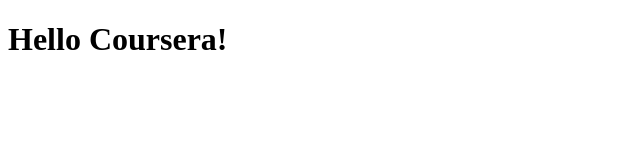
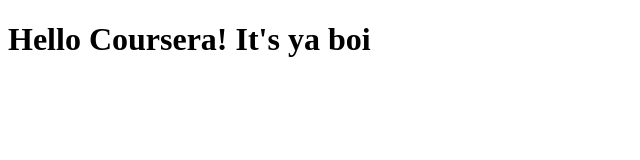
Before and after one commit to A1iA5hraf/coursera-test, a plain HTML site: page site/index.html in a window 1280 px wide. Shown: the whole page, without its empty margins (0-640 px from the left). Drawn offline with Linux system fonts and the light colour scheme.

Commit message:
A small addition to our page content

```diff
--- a/site/index.html
+++ b/site/index.html
@@ -4,6 +4,6 @@
 	<title>Hello Coursera!</title>
 </head>
 <body>
-<h1>Hello Coursera!</h1>
+<h1>Hello Coursera! It's ya boi</h1>
 </body>
 </html>
```
